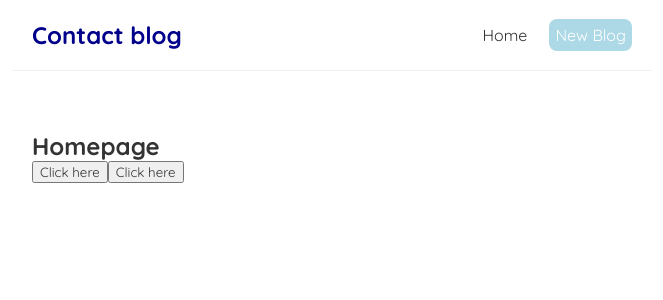
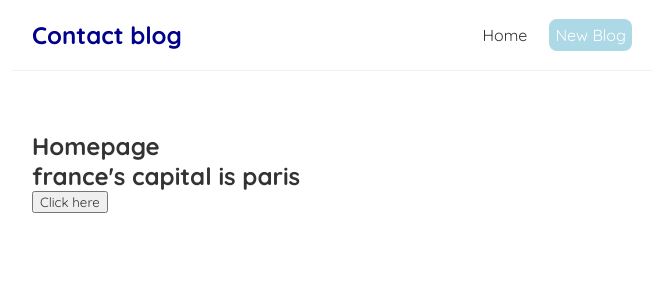
Before and after one commit to rensilva5/create-blogs-app, a React (Create React App) app: page / in a window 1280 px wide. Shown: the top 300 px of the page, without its empty margins (308-971 px from the left). Built offline with nearby package versions, Linux system fonts and the light colour scheme; the HTML template or start-up script is replaced by a standard one.

Commit message:
using useState

```diff
--- a/src/Home.js
+++ b/src/Home.js
@@ -1,18 +1,21 @@
+import { useState } from "react";
+
 const Home = () => {
+    const [country, setCountry] = useState('france')
+    const [city, setCity] = useState('paris')
 
-const handleSubmit = (e) => {
-    console.log('hello world', e)
+const handleSubmit = () => {
+    setCountry('england')
+    setCity('london')
 }
 
-const handleSubmitAgain = (name, e) => {
-    console.log('again hello ' + name, e.target)
-}
 
     return (
         <div className="home">
             <h2>Homepage</h2>
+            <h2>{ country }'s capital is {city}</h2>
             <button onClick={handleSubmit}>Click here</button>
-            <button onClick={(e) => handleSubmitAgain('mario', e)}>Click here</button>
+            {/* <button onClick={(e) => handleSubmitAgain('mario', e)}>Click here</button> */}
         </div>
      );
 }
```
